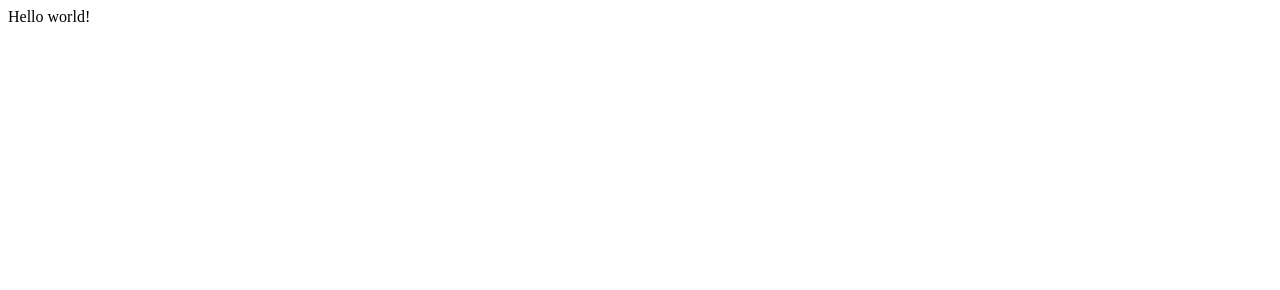
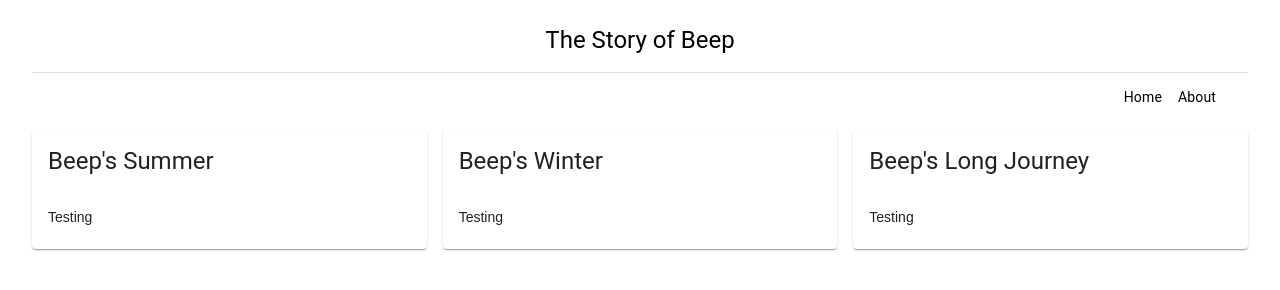
Before and after one commit to mikef-nl/beepstory, a Gatsby site: page / in a window 1280 px wide. Built offline with nearby package versions, Linux system fonts and the light colour scheme; Gatsby itself is replaced by a stand-in of ours.

Commit message:
Initial layout

```diff
--- /dev/null
+++ b/gatsby-browser.js
@@ -0,0 +1 @@
+import "./src/styles/global.css"
--- a/gatsby-config.js
+++ b/gatsby-config.js
@@ -6,5 +6,11 @@
 
 module.exports = {
   /* Your site config here */
-  plugins: [],
+  plugins: [
+    'gatsby-plugin-sass',
+    `gatsby-plugin-material-ui`
+  ],
+  siteMetadata: {
+    title: 'The Story of Beep',
+  },
 }
--- /dev/null
+++ b/src/components/Header.js
@@ -0,0 +1,64 @@
+import React from 'react';
+import PropTypes from 'prop-types';
+import { makeStyles } from '@material-ui/core/styles';
+import Toolbar from '@material-ui/core/Toolbar';
+import Typography from '@material-ui/core/Typography';
+import Link from '@material-ui/core/Link';
+
+const useStyles = makeStyles((theme) => ({
+  toolbar: {
+    borderBottom: `1px solid ${theme.palette.divider}`,
+  },
+  toolbarTitle: {
+    flex: 1,
+  },
+  toolbarSecondary: {
+    float: 'right',
+    overflowX: 'auto',
+  },
+  toolbarLink: {
+    padding: theme.spacing(1),
+    flexShrink: 0,
+  },
+}));
+
+export default function Header(props) {
+  const classes = useStyles();
+  const { sections, title } = props;
+
+  return (
+    <React.Fragment>
+      <Toolbar className={classes.toolbar}>
+        <Typography
+          component="h2"
+          variant="h5"
+          color="inherit"
+          align="center"
+          noWrap
+          className={classes.toolbarTitle}
+        >
+          {title}
+        </Typography>
+      </Toolbar>
+      <Toolbar component="nav" variant="dense" className={classes.toolbarSecondary}>
+        {sections.map((section) => (
+          <Link
+            color="inherit"
+            noWrap
+            key={section.title}
+            variant="body2"
+            href={section.url}
+            className={classes.toolbarLink}
+          >
+            {section.title}
+          </Link>
+        ))}
+      </Toolbar>
+    </React.Fragment>
+  );
+}
+
+Header.propTypes = {
+  sections: PropTypes.array,
+  title: PropTypes.string,
+};
--- /dev/null
+++ b/src/pages/404.module.scss
@@ -0,0 +1,15 @@
+.content {
+
+  background-color: #fafafa;
+  padding: 20px;
+
+  .header {
+    color: red;
+  }
+
+  .error-message {
+    font-size: 20px;
+    color: gray;
+  }
+
+}
--- a/src/pages/index.js
+++ b/src/pages/index.js
@@ -1,5 +1,42 @@
 import React from "react"
+import Container from '@material-ui/core/Container';
+import Grid from '@material-ui/core/Grid';
+import Header from '../components/Header';
+import Card from '@material-ui/core/Card';
+import { CardHeader, CardContent } from "@material-ui/core";
+import { ThemeProvider } from '@material-ui/core/styles';
+import theme from "../theme";
 
-export default function Home() {
-  return <div>Hello world!</div>
-}
+const sections = [
+  { title: 'Home', url: '/' },
+  { title: 'About', url: '/about' }
+];
+
+export default () => (
+  <ThemeProvider theme={theme}>
+  <Container>
+    <Header title="The Story of Beep" sections={sections} />
+    <Grid item xs={12} md={8}></Grid>
+    <Grid container spacing={2}>
+      <Grid item xs={4}>
+        <Card>
+          <CardHeader title="Beep's Summer" />
+          <CardContent>Testing</CardContent>
+        </Card>
+      </Grid>
+      <Grid item xs={4}>
+        <Card>
+          <CardHeader title="Beep's Winter" />
+          <CardContent>Testing</CardContent>
+        </Card>
+      </Grid>
+      <Grid item xs={4}>
+        <Card>
+          <CardHeader title="Beep's Long Journey" />
+          <CardContent>Testing</CardContent>
+        </Card>
+      </Grid>
+    </Grid>
+  </Container>
+  </ThemeProvider>
+)
--- /dev/null
+++ b/src/styles/global.css
@@ -0,0 +1,4 @@
+body {
+  font-family: 'Arimo', sans-serif;
+  font-size: 14px;
+}
--- /dev/null
+++ b/src/theme.js
@@ -0,0 +1,22 @@
+import { red } from '@material-ui/core/colors';
+import { createMuiTheme } from '@material-ui/core/styles';
+
+// A custom theme for this app
+const theme = createMuiTheme({
+  palette: {
+    primary: {
+      main: '#556cd6',
+    },
+    secondary: {
+      main: '#19857b',
+    },
+    error: {
+      main: red.A400,
+    },
+    background: {
+      default: '#000',
+    },
+  },
+});
+
+export default theme;
```
Also changed, not shown: package.json (+8 -2 lines), src/pages/404.js (added, +9 -0 lines), src/pages/about.js (added, +15 -0 lines), src/components/Hero.js (added), 1 other file.
